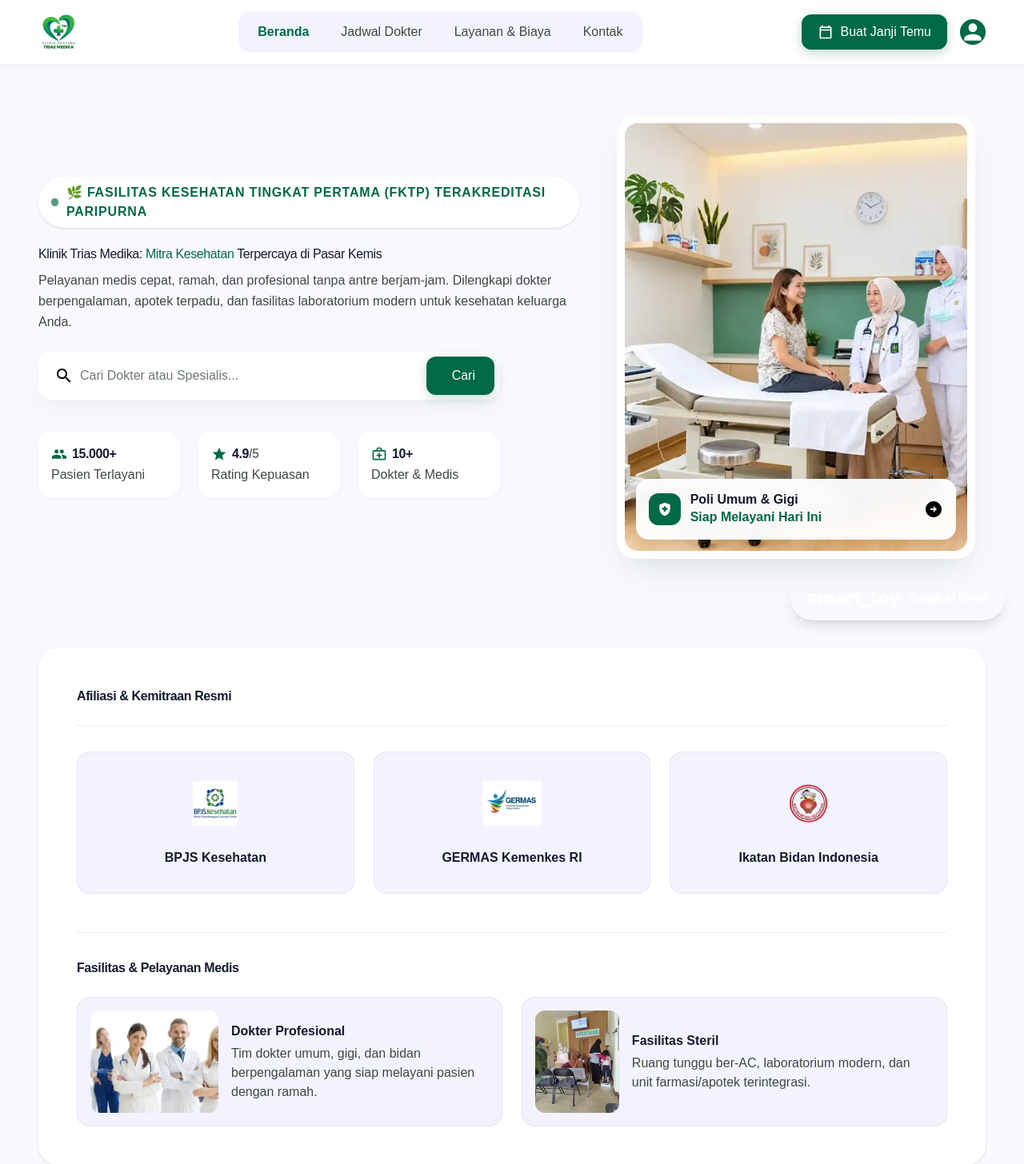
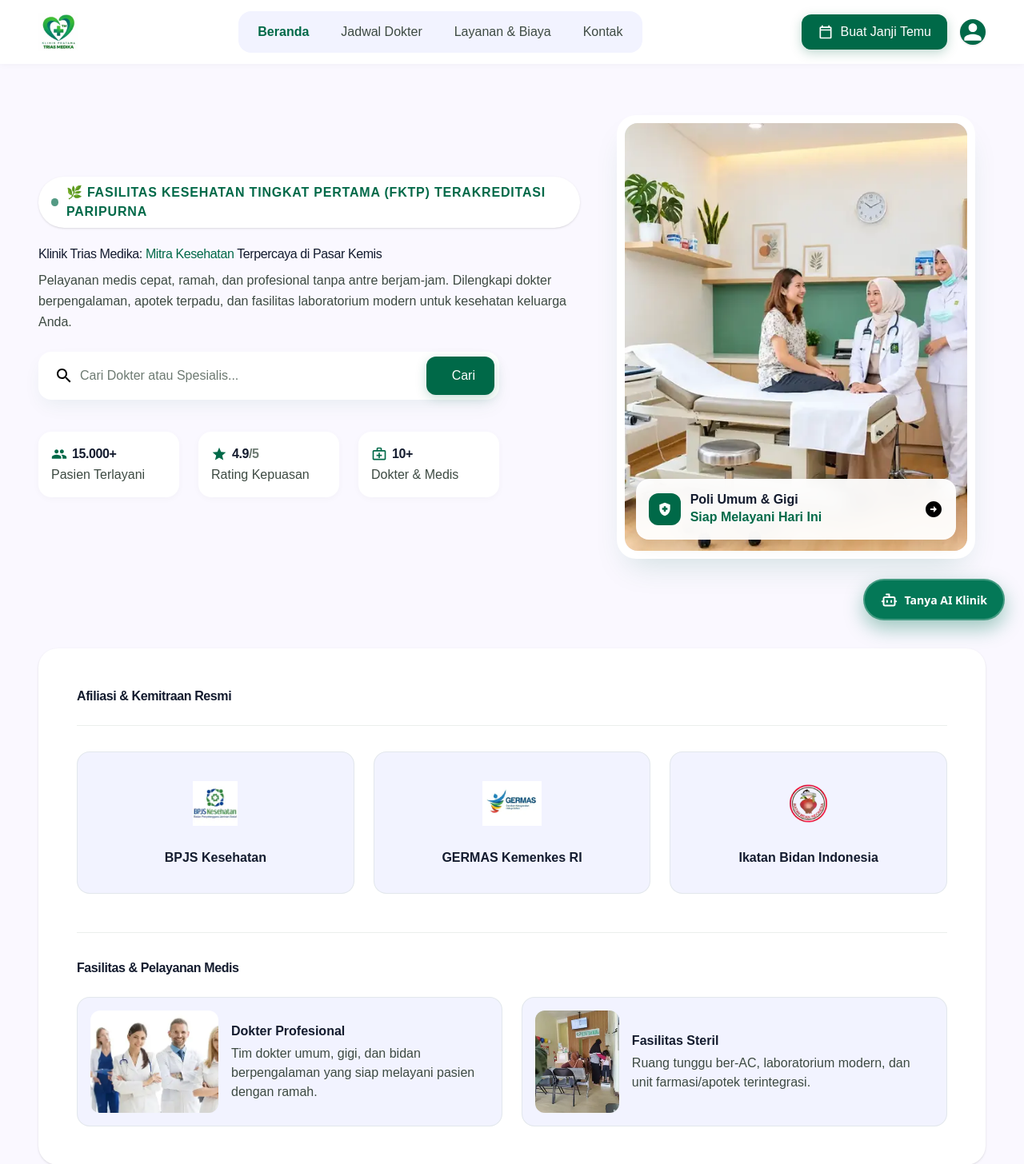
Before and after one commit to Maladi2003/klinik-trias-medika, a Laravel app: page / in a window 1280 px wide. Shown: the top 1456 px of the page at 80% size. Run offline with Laravel 12, Linux system fonts and the light colour scheme; parts of the project's set-up code (start-up, migrations or seed data) failed here and were passed over.

Commit message:
Perbaiki styling dan ikon SVG floating AI widget

```diff
--- a/resources/views/frontend/components/ai-widget.blade.php
+++ b/resources/views/frontend/components/ai-widget.blade.php
@@ -1,70 +1,305 @@
 <!-- Floating AI Assistant Widget (NVIDIA NIM - Gemma 4 31B) -->
-<div id="trias-ai-widget" class="fixed bottom-6 right-6 z-50 font-sans">
+<style>
+    #trias-ai-widget {
+        position: fixed;
+        bottom: 24px;
+        right: 24px;
+        z-index: 9999;
+        font-family: 'Plus Jakarta Sans', system-ui, -apple-system, sans-serif;
+    }
+    #trias-ai-window {
+        width: 375px;
+        max-width: calc(100vw - 32px);
+        background: #ffffff;
+        border-radius: 18px;
+        box-shadow: 0 20px 45px rgba(15, 23, 42, 0.18);
+        border: 1px solid #e2e8f0;
+        overflow: hidden;
+        margin-bottom: 14px;
+        display: flex;
+        flex-direction: column;
+    }
+    #trias-ai-window.ai-hidden {
+        display: none !important;
+    }
+    .trias-ai-header {
+        background: linear-gradient(135deg, #047857 0%, #065f46 100%);
+        color: #ffffff;
+        padding: 14px 16px;
+        display: flex;
+        align-items: center;
+        justify-content: space-between;
+    }
+    .trias-ai-header-info {
+        display: flex;
+        align-items: center;
+        gap: 10px;
+    }
+    .trias-ai-avatar {
+        width: 36px;
+        height: 36px;
+        border-radius: 10px;
+        background: rgba(255, 255, 255, 0.18);
+        display: flex;
+        align-items: center;
+        justify-content: center;
+        flex-shrink: 0;
+    }
+    .trias-ai-title {
+        margin: 0;
+        font-size: 14px;
+        font-weight: 700;
+        line-height: 1.25;
+        color: #ffffff;
+    }
+    .trias-ai-status {
+        margin: 2px 0 0;
+        font-size: 11px;
+        color: #d1fae5;
+        display: flex;
+        align-items: center;
+        gap: 5px;
+    }
+    .trias-ai-dot {
+        width: 7px;
+        height: 7px;
+        border-radius: 50%;
+        background: #6ee7b7;
+        display: inline-block;
+    }
+    .trias-ai-close {
+        background: transparent;
+        border: none;
+        color: #ffffff;
+        padding: 6px;
+        border-radius: 8px;
+        cursor: pointer;
+        display: flex;
+        align-items: center;
+        justify-content: center;
+    }
+    .trias-ai-close:hover {
+        background: rgba(255, 255, 255, 0.15);
+    }
+    #trias-ai-messages {
+        height: 310px;
+        overflow-y: auto;
+        padding: 16px;
+        background: #f8fafc;
+        display: flex;
+        flex-direction: column;
+        gap: 12px;
+        font-size: 13.5px;
+        line-height: 1.55;
+    }
+    .trias-msg-row-ai {
+        display: flex;
+        align-items: flex-start;
+        gap: 8px;
+    }
+    .trias-msg-badge {
+        width: 28px;
+        height: 28px;
+        border-radius: 8px;
+        background: #d1fae5;
+        color: #047857;
+        display: flex;
+        align-items: center;
+        justify-content: center;
+        flex-shrink: 0;
+        margin-top: 2px;
+    }
+    .trias-bubble-ai {
+        background: #ffffff;
+        color: #1e293b;
+        border: 1px solid #e2e8f0;
+        border-radius: 16px 16px 16px 4px;
+        padding: 10px 14px;
+        max-width: 84%;
+        box-shadow: 0 1px 3px rgba(15, 23, 42, 0.04);
+    }
+    .trias-msg-row-user {
+        display: flex;
+        justify-content: flex-end;
+    }
+    .trias-bubble-user {
+        background: #047857;
+        color: #ffffff;
+        border-radius: 16px 16px 4px 16px;
+        padding: 10px 14px;
+        max-width: 82%;
+        box-shadow: 0 2px 6px rgba(4, 120, 87, 0.22);
+    }
+    .trias-quick-bar {
+        padding: 8px 12px;
+        background: #ffffff;
+        border-top: 1px solid #f1f5f9;
+        display: flex;
+        gap: 6px;
+        overflow-x: auto;
+    }
+    .trias-quick-btn {
+        flex-shrink: 0;
+        font-size: 11.5px;
+        font-weight: 600;
+        background: #ecfdf5;
+        color: #065f46;
+        border: 1px solid #a7f3d0;
+        border-radius: 9999px;
+        padding: 5px 11px;
+        cursor: pointer;
+        transition: background 0.15s ease;
+    }
+    .trias-quick-btn:hover {
+        background: #d1fae5;
+    }
+    #trias-ai-form {
+        padding: 10px 12px;
+        background: #ffffff;
+        border-top: 1px solid #e2e8f0;
+        display: flex;
+        align-items: center;
+        gap: 8px;
+    }
+    #trias-ai-input {
+        flex: 1;
+        font-size: 13.5px;
+        background: #f1f5f9;
+        border: 1px solid #cbd5e1;
+        border-radius: 12px;
+        padding: 10px 13px;
+        color: #0f172a;
+        outline: none;
+    }
+    #trias-ai-input:focus {
+        border-color: #047857;
+        background: #ffffff;
+    }
+    #trias-ai-submit {
+        width: 40px;
+        height: 40px;
+        border-radius: 12px;
+        background: #047857;
+        color: #ffffff;
+        border: none;
+        display: flex;
+        align-items: center;
+        justify-content: center;
+        cursor: pointer;
+        flex-shrink: 0;
+        transition: background 0.15s ease;
+    }
+    #trias-ai-submit:hover {
+        background: #065f46;
+    }
+    #trias-ai-submit:disabled {
+        opacity: 0.6;
+        cursor: not-allowed;
+    }
+    #trias-ai-launcher {
+        margin-left: auto;
+        height: 52px;
+        padding: 0 20px;
+        border-radius: 9999px;
+        background: #047857;
+        color: #ffffff;
+        border: 2px solid rgba(255, 255, 255, 0.25);
+        font-weight: 700;
+        font-size: 14px;
+        box-shadow: 0 10px 25px rgba(4, 120, 87, 0.38);
+        display: flex;
+        align-items: center;
+        gap: 9px;
+        cursor: pointer;
+        transition: transform 0.15s ease, background 0.15s ease;
+    }
+    #trias-ai-launcher:hover {
+        background: #065f46;
+        transform: translateY(-2px);
+    }
+    .trias-ai-typing {
+        font-size: 12px;
+        color: #64748b;
+        padding-left: 36px;
+        font-style: italic;
+    }
+</style>
+
+<div id="trias-ai-widget">
     <!-- Jendela Chat -->
-    <div id="trias-ai-window" class="hidden mb-4 w-[350px] sm:w-[390px] bg-white rounded-2xl shadow-2xl border border-slate-200 overflow-hidden flex flex-col transition-all">
+    <div id="trias-ai-window" class="ai-hidden">
         <!-- Header -->
-        <div class="bg-teal-700 text-white px-4 py-3.5 flex items-center justify-between">
-            <div class="flex items-center gap-2.5">
-                <div class="w-9 h-9 rounded-xl bg-white/15 flex items-center justify-center">
-                    <span class="material-symbols-outlined text-xl">smart_toy</span>
+        <div class="trias-ai-header">
+            <div class="trias-ai-header-info">
+                <div class="trias-ai-avatar">
+                    <svg width="20" height="20" viewBox="0 0 24 24" fill="none" stroke="currentColor" stroke-width="2" stroke-linecap="round" stroke-linejoin="round">
+                        <path d="M12 8V4H8"/><rect width="16" height="12" x="4" y="8" rx="2"/><path d="M2 14h2"/><path d="M20 14h2"/><path d="M15 13v2"/><path d="M9 13v2"/>
+                    </svg>
                 </div>
                 <div>
-                    <h4 class="font-bold text-sm leading-tight">Asisten AI Trias Medika</h4>
-                    <p class="text-[11px] text-teal-100 flex items-center gap-1">
-                        <span class="w-2 h-2 rounded-full bg-emerald-300 inline-block"></span>
+                    <h4 class="trias-ai-title">Asisten AI Trias Medika</h4>
+                    <p class="trias-ai-status">
+                        <span class="trias-ai-dot"></span>
                         Powered by NVIDIA NIM
                     </p>
                 </div>
             </div>
-            <button type="button" onclick="toggleTriasAi()" class="p-1.5 rounded-lg hover:bg-white/15 transition-colors" aria-label="Tutup Chat AI">
-                <span class="material-symbols-outlined text-xl">close</span>
+            <button type="button" onclick="toggleTriasAi()" class="trias-ai-close" aria-label="Tutup Chat AI">
+                <svg width="19" height="19" viewBox="0 0 24 24" fill="none" stroke="currentColor" stroke-width="2.2" stroke-linecap="round" stroke-linejoin="round">
+                    <path d="M18 6 6 18"/><path d="m6 6 12 12"/>
+                </svg>
             </button>
         </div>
 
         <!-- Area Pesan -->
-        <div id="trias-ai-messages" class="p-4 h-80 overflow-y-auto space-y-3 bg-slate-50 text-sm">
-            <div class="flex items-start gap-2.5">
-                <div class="w-7 h-7 rounded-lg bg-teal-100 text-teal-700 flex items-center justify-center shrink-0 mt-0.5">
-                    <span class="material-symbols-outlined text-base">auto_awesome</span>
+        <div id="trias-ai-messages">
+            <div class="trias-msg-row-ai">
+                <div class="trias-msg-badge">
+                    <svg width="15" height="15" viewBox="0 0 24 24" fill="none" stroke="currentColor" stroke-width="2.2" stroke-linecap="round" stroke-linejoin="round">
+                        <path d="M9.937 15.5A2 2 0 0 0 8.5 14.063l-6.135-1.582a.5.5 0 0 1 0-.962L8.5 9.936A2 2 0 0 0 9.937 8.5l1.582-6.135a.5.5 0 0 1 .963 0L14.063 8.5A2 2 0 0 0 15.5 9.937l6.135 1.581a.5.5 0 0 1 0 .964L15.5 14.063a2 2 0 0 0-1.437 1.437l-1.582 6.135a.5.5 0 0 1-.963 0z"/>
+                    </svg>
                 </div>
-                <div class="bg-white border border-slate-200 text-slate-700 rounded-2xl rounded-tl-none px-3.5 py-2.5 shadow-sm leading-relaxed">
-                    Halo! Saya <strong>Asisten AI Klinik Trias Medika</strong>. Saya bisa membantu merangkum isi website, merekomendasikan layanan poli, atau berdiskusi seputar keluhan kesehatan Anda. Ada yang bisa dibantu?
+                <div class="trias-bubble-ai">
+                    Halo! Saya <strong>Asisten AI Klinik Trias Medika</strong>. Saya siap membantu merangkum isi website, merekomendasikan layanan poli, atau berdiskusi seputar keluhan kesehatan Anda. Ada yang bisa dibantu?
                 </div>
             </div>
         </div>
 
         <!-- Tombol Pertanyaan Cepat (Quick Prompts) -->
-        <div class="px-3 py-2 bg-white border-t border-slate-100 flex gap-1.5 overflow-x-auto">
-            <button type="button" onclick="sendQuickPrompt('Buatkan kesimpulan isi website Klinik Trias Medika secara singkat.')" class="shrink-0 text-xs bg-teal-50 hover:bg-teal-100 text-teal-800 font-medium px-2.5 py-1 rounded-full border border-teal-200 transition">
+        <div class="trias-quick-bar">
+            <button type="button" onclick="sendQuickPrompt('Buatkan kesimpulan isi website Klinik Trias Medika secara singkat.')" class="trias-quick-btn">
                 Ringkas Isi Web
             </button>
-            <button type="button" onclick="sendQuickPrompt('Rekomendasikan layanan poli jika saya mengalami sakit gigi dan gusi bengkak.')" class="shrink-0 text-xs bg-teal-50 hover:bg-teal-100 text-teal-800 font-medium px-2.5 py-1 rounded-full border border-teal-200 transition">
+            <button type="button" onclick="sendQuickPrompt('Rekomendasikan layanan poli jika saya mengalami sakit gigi dan gusi bengkak.')" class="trias-quick-btn">
                 Rekomendasi Poli
             </button>
-            <button type="button" onclick="sendQuickPrompt('Bagaimana cara membuat janji temu online dan apakah menerima BPJS?')" class="shrink-0 text-xs bg-teal-50 hover:bg-teal-100 text-teal-800 font-medium px-2.5 py-1 rounded-full border border-teal-200 transition">
+            <button type="button" onclick="sendQuickPrompt('Bagaimana cara membuat janji temu online dan apakah menerima BPJS?')" class="trias-quick-btn">
                 Cara Janji Temu
             </button>
         </div>
 
         <!-- Form Input -->
-        <form id="trias-ai-form" onsubmit="submitTriasAi(event)" class="p-3 bg-white border-t border-slate-200 flex items-center gap-2">
+        <form id="trias-ai-form" onsubmit="submitTriasAi(event)">
             <input
                 type="text"
                 id="trias-ai-input"
                 placeholder="Tulis pertanyaan atau keluhan Anda..."
                 autocomplete="off"
                 required
-                class="flex-1 text-sm bg-slate-100 border border-slate-200 rounded-xl px-3.5 py-2.5 text-slate-800 focus:outline-none focus:border-teal-600 focus:bg-white"
             >
-            <button type="submit" id="trias-ai-submit" class="h-10 w-10 rounded-xl bg-teal-700 hover:bg-teal-800 text-white flex items-center justify-center shrink-0 transition shadow-sm" aria-label="Kirim Pesan">
-                <span class="material-symbols-outlined text-lg">send</span>
+            <button type="submit" id="trias-ai-submit" aria-label="Kirim Pesan">
+                <svg width="18" height="18" viewBox="0 0 24 24" fill="none" stroke="currentColor" stroke-width="2.2" stroke-linecap="round" stroke-linejoin="round">
+                    <path d="m22 2-7 20-4-9-9-4Z"/><path d="M22 2 11 13"/>
+                </svg>
             </button>
         </form>
     </div>
 
     <!-- Tombol Bulat Floating -->
-    <button type="button" onclick="toggleTriasAi()" class="ml-auto h-14 px-5 rounded-full bg-teal-700 hover:bg-teal-800 text-white font-bold text-sm shadow-lg hover:shadow-xl flex items-center gap-2.5 transition-all">
-        <span class="material-symbols-outlined text-2xl">smart_toy</span>
+    <button type="button" id="trias-ai-launcher" onclick="toggleTriasAi()">
+        <svg width="21" height="21" viewBox="0 0 24 24" fill="none" stroke="currentColor" stroke-width="2.2" stroke-linecap="round" stroke-linejoin="round">
+            <path d="M12 8V4H8"/><rect width="16" height="12" x="4" y="8" rx="2"/><path d="M2 14h2"/><path d="M20 14h2"/><path d="M15 13v2"/><path d="M9 13v2"/>
+        </svg>
         <span>Tanya AI Klinik</span>
     </button>
 </div>
@@ -74,8 +309,8 @@
 
     function toggleTriasAi() {
         const win = document.getElementById('trias-ai-window');
-        win.classList.toggle('hidden');
-        if (!win.classList.contains('hidden')) {
+        win.classList.toggle('ai-hidden');
+        if (!win.classList.contains('ai-hidden')) {
             document.getElementById('trias-ai-input').focus();
         }
     }
@@ -87,7 +322,6 @@
     }
 
     function formatAiText(text) {
-        // Escape HTML dasar untuk mencegah XSS, lalu ubah **bold** dan baris baru
         const escaped = text
             .replace(/&/g, '&amp;')
             .replace(/</g, '&lt;')
@@ -102,21 +336,17 @@
         const wrapper = document.createElement('div');
 
         if (role === 'user') {
-            wrapper.className = 'flex justify-end';
+            wrapper.className = 'trias-msg-row-user';
+            wrapper.innerHTML = `<div class="trias-bubble-user">${formatAiText(text)}</div>`;
+        } else {
+            wrapper.className = 'trias-msg-row-ai';
             wrapper.innerHTML = `
-                <div class="bg-teal-700 text-white rounded-2xl rounded-tr-none px-3.5 py-2.5 max-w-[82%] shadow-sm leading-relaxed">
-                    ${formatAiText(text)}
+                <div class="trias-msg-badge">
+                    <svg width="15" height="15" viewBox="0 0 24 24" fill="none" stroke="currentColor" stroke-width="2.2" stroke-linecap="round" stroke-linejoin="round">
+                        <path d="M9.937 15.5A2 2 0 0 0 8.5 14.063l-6.135-1.582a.5.5 0 0 1 0-.962L8.5 9.936A2 2 0 0 0 9.937 8.5l1.582-6.135a.5.5 0 0 1 .963 0L14.063 8.5A2 2 0 0 0 15.5 9.937l6.135 1.581a.5.5 0 0 1 0 .964L15.5 14.063a2 2 0 0 0-1.437 1.437l-1.582 6.135a.5.5 0 0 1-.963 0z"/>
+                    </svg>
                 </div>
-            `;
-        } else {
-            wrapper.className = 'flex items-start gap-2.5';
-            wrapper.innerHTML = `
-                <div class="w-7 h-7 rounded-lg bg-teal-100 text-teal-700 flex items-center justify-center shrink-0 mt-0.5">
-                    <span class="material-symbols-outlined text-base">auto_awesome</span>
-                </div>
-                <div class="bg-white border border-slate-200 text-slate-700 rounded-2xl rounded-tl-none px-3.5 py-2.5 max-w-[85%] shadow-sm leading-relaxed">
-                    ${formatAiText(text)}
-                </div>
+                <div class="trias-bubble-ai">${formatAiText(text)}</div>
             `;
         }
 
@@ -138,12 +368,11 @@
         input.disabled = true;
         submitBtn.disabled = true;
 
-        // Indikator mengetik
         const loadingId = 'ai-loading-' + Date.now();
         const loadingEl = document.createElement('div');
         loadingEl.id = loadingId;
-        loadingEl.className = 'flex items-center gap-2 text-xs text-slate-500 pl-9';
-        loadingEl.innerHTML = `<span class="animate-pulse">Asisten AI sedang menyusun jawaban...</span>`;
+        loadingEl.className = 'trias-ai-typing';
+        loadingEl.textContent = 'Asisten AI sedang menyusun jawaban...';
         container.appendChild(loadingEl);
         container.scrollTop = container.scrollHeight;
 
```
